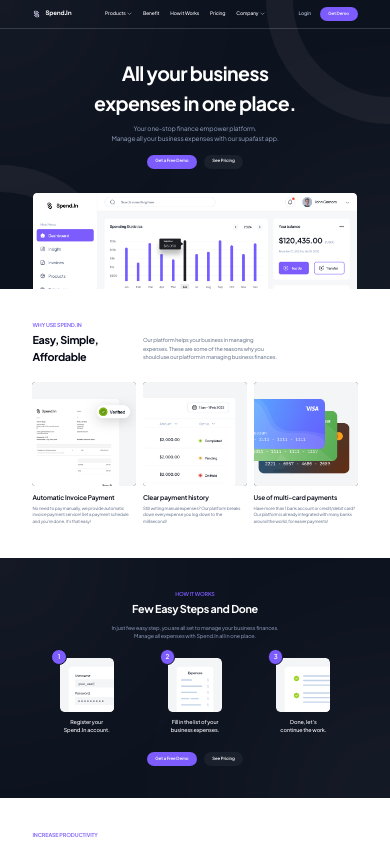
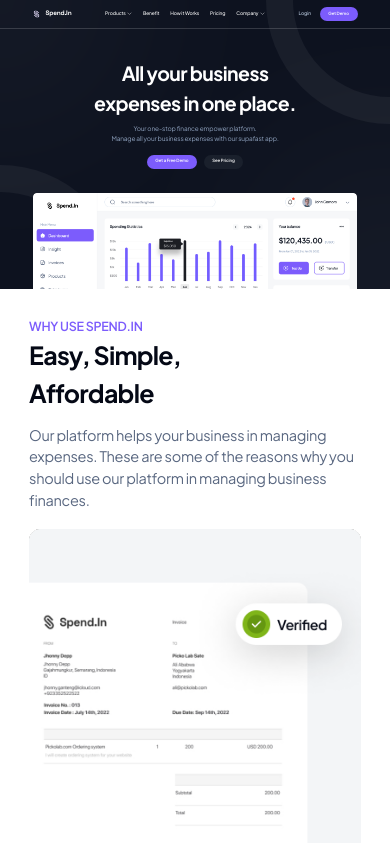
Before and after one commit to LnuProgramer/spend-in, a React (Create React App) app in the folder client/: page / in a window 390 px wide. Shown: the top 843 px of the page. Built offline with nearby package versions, Linux system fonts and the light colour scheme; no server answers.

Commit message:
Adapt bg component

```diff
--- a/client/public/index.html
+++ b/client/public/index.html
@@ -1,10 +1,10 @@
 <!DOCTYPE html>
 <html lang="en">
 <head>
-    <meta charset="utf-8" />
-    <link rel="icon" href="%PUBLIC_URL%/favicon.ico" />
-    <link rel="preconnect" href="https://fonts.googleapis.com" />
-    <link rel="preconnect" href="https://fonts.gstatic.com" crossorigin />
+    <meta charset="utf-8"/>
+    <link href="%PUBLIC_URL%/favicon.ico" rel="icon"/>
+    <link href="https://fonts.googleapis.com" rel="preconnect"/>
+    <link crossorigin href="https://fonts.gstatic.com" rel="preconnect"/>
     <link
             href="https://fonts.googleapis.com/css2?family=Plus+Jakarta+Sans:ital,wght@0,200..800;1,200..800&display=swap"
             rel="stylesheet"
@@ -13,17 +13,17 @@
             href="https://fonts.googleapis.com/css2?family=Space+Grotesk:wght@300..700&display=swap"
             rel="stylesheet"
     />
-    <meta name="viewport" content="width=device-width, initial-scale=1" />
-    <meta name="theme-color" content="#000000" />
+    <meta content="width=device-width, initial-scale=1" name="viewport"/>
+    <meta content="#000000" name="theme-color"/>
     <meta
+            content="Web site created using create-react-app"
             name="description"
-      content="Web site created using create-react-app"
     />
     <!--
       manifest.json provides metadata used when your web app is installed on a
       user's mobile device or desktop. See https://developers.google.com/web/fundamentals/web-app-manifest/
     -->
-    <link rel="manifest" href="%PUBLIC_URL%/manifest.json" />
+    <link href="%PUBLIC_URL%/manifest.json" rel="manifest"/>
     <!--
       Notice the use of %PUBLIC_URL% in the tags above.
       It will be replaced with the URL of the `public` folder during the build.
@@ -33,7 +33,7 @@
       work correctly both with client-side routing and a non-root public URL.
       Learn how to configure a non-root public URL by running `npm run build`.
     -->
-    <title>React App</title>
+    <title>Spend.In</title>
 </head>
 <body>
 <noscript>You need to enable JavaScript to run this app.</noscript>
--- /dev/null
+++ b/client/src/adaptation/how-it-works-section/how-it-works-section-1/HowItWorksSection1Adaptation.scss
@@ -0,0 +1,3 @@
+@media screen and (max-width: 1024px) {
+
+}
--- /dev/null
+++ b/client/src/adaptation/why-use-section/why-use-section-1/WhyUseSection1Adaptation.scss
@@ -0,0 +1,63 @@
+@media screen and (max-width: 1024px) {
+  #why-use-section-1 {
+    h1 {
+      font-size: 6.4vw !important;
+      line-height: 9.6vw !important;
+    }
+
+    p {
+      font-size: 3.73vw !important;
+      line-height: 5.6vw !important;
+    }
+
+    h2 {
+      font-size: 3.2vw !important;
+      line-height: 4.2vw !important;
+    }
+  }
+
+  #why-use-section-1-large-text-wrapper {
+    width: 50%;
+  }
+
+  #why-use-section-1-text-wrapper, #why-use-section-1-small-text-wrapper {
+    width: 100%;
+  }
+
+  #why-use-section-1-small-and-large-text-wrapper {
+    flex-direction: column;
+    width: 100%;
+    justify-content: start;
+    gap: 3.2vw;
+    align-items: start;
+  }
+
+  #why-use-section-1-benefits-wrapper {
+    flex-direction: column;
+    gap: 8.44vw;
+    justify-content: start;
+
+    .why-use-section-1-benefits-wrapper-blocks {
+      max-width: 100%;
+
+      &.why-use-section-1-benefits-wrapper-blocks img {
+        border-radius: 3vw;
+      }
+
+      .why-use-section-1-benefits-text {
+        width: 90%;
+        gap: 2vw;
+
+        h2 {
+          font-size: 4.8vw !important;
+          line-height: 7.2vw !important;
+        }
+
+        p {
+          font-size: 3.2vw !important;
+          line-height: 4.8vw !important;
+        }
+      }
+    }
+  }
+}
--- a/client/src/components/sections-bg/SectionBg.tsx
+++ b/client/src/components/sections-bg/SectionBg.tsx
@@ -1,4 +1,4 @@
-import React, { ReactNode, useRef, useEffect } from "react";
+import React, { ReactNode, useRef, useEffect, useState } from "react";
 import "./SectionBgStyle.scss";
 import Lighting from "./Lighting";
 
@@ -11,6 +11,7 @@ type SectionBgProps = {
 
 function SectionBg({bgColor, paddingVw, children, id}: SectionBgProps) {
     const sectionRef = useRef<HTMLDivElement>(null);
+    const [adjustedPaddingVw, setAdjustedPaddingVw] = useState(paddingVw);
 
     useEffect(() => {
         const observer = new IntersectionObserver((entries) => {
@@ -26,6 +27,7 @@ function SectionBg({bgColor, paddingVw, children, id}: SectionBgProps) {
             });
         });
 
+
         if (sectionRef.current) {
             const observeAll = (element: Element) => {
                 observer.observe(element);
@@ -35,10 +37,18 @@ function SectionBg({bgColor, paddingVw, children, id}: SectionBgProps) {
             observeAll(sectionRef.current);
         }
 
+        const updatePadding = () => {
+            setAdjustedPaddingVw(
+                paddingVw === 8.33 && window.screen.width <= 1024 ? 7.466 : paddingVw
+            );
+        };
+        updatePadding();
+        window.addEventListener("resize", updatePadding);
         return () => {
             if (sectionRef.current) {
                 observer.disconnect();
             }
+            window.removeEventListener("resize", updatePadding);
         };
     }, []);
 
@@ -46,7 +56,7 @@ function SectionBg({bgColor, paddingVw, children, id}: SectionBgProps) {
         <section
             ref={sectionRef}
             className={`section-bg ${bgColor}`}
-            style={{padding: `${paddingVw}vw`}}
+            style={{padding: `${adjustedPaddingVw}vw`}}
             id={id}
         >
             {bgColor === "dark" && <Lighting/>}
--- a/client/src/sections/why-use-section/why-use-section-1/WhyUseSection1.tsx
+++ b/client/src/sections/why-use-section/why-use-section-1/WhyUseSection1.tsx
@@ -1,5 +1,6 @@
 import React from "react";
 import "./WhyUseSection1Style.scss";
+import "../../../adaptation/why-use-section/why-use-section-1/WhyUseSection1Adaptation.scss";
 import MediumText from "../../../components/sections-texts/MediumText";
 import LargeText from "../../../components/sections-texts/LargeText";
 import SmallText from "../../../components/sections-texts/SmallText";
```
Lines whose indentation alone changed are shown as unchanged.
